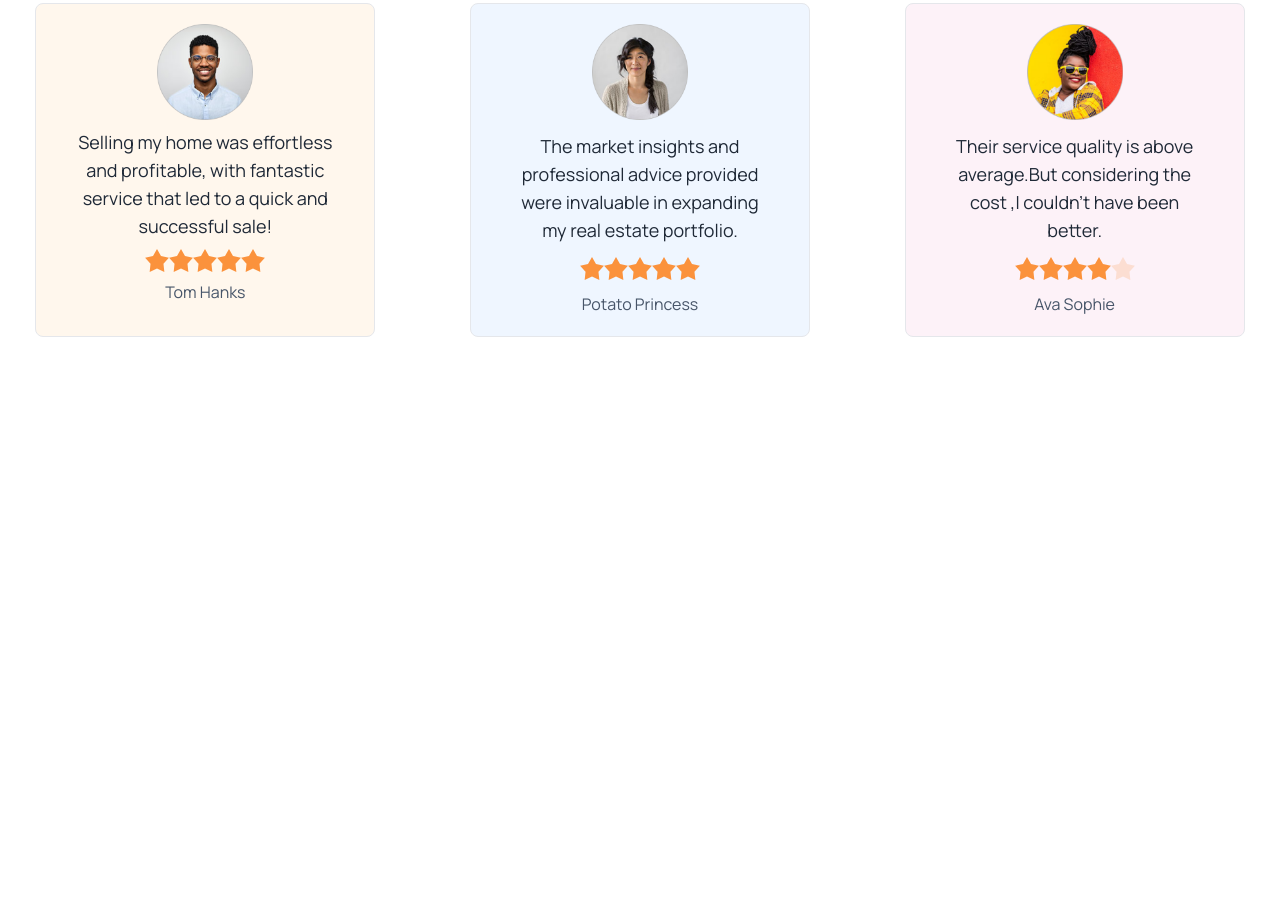
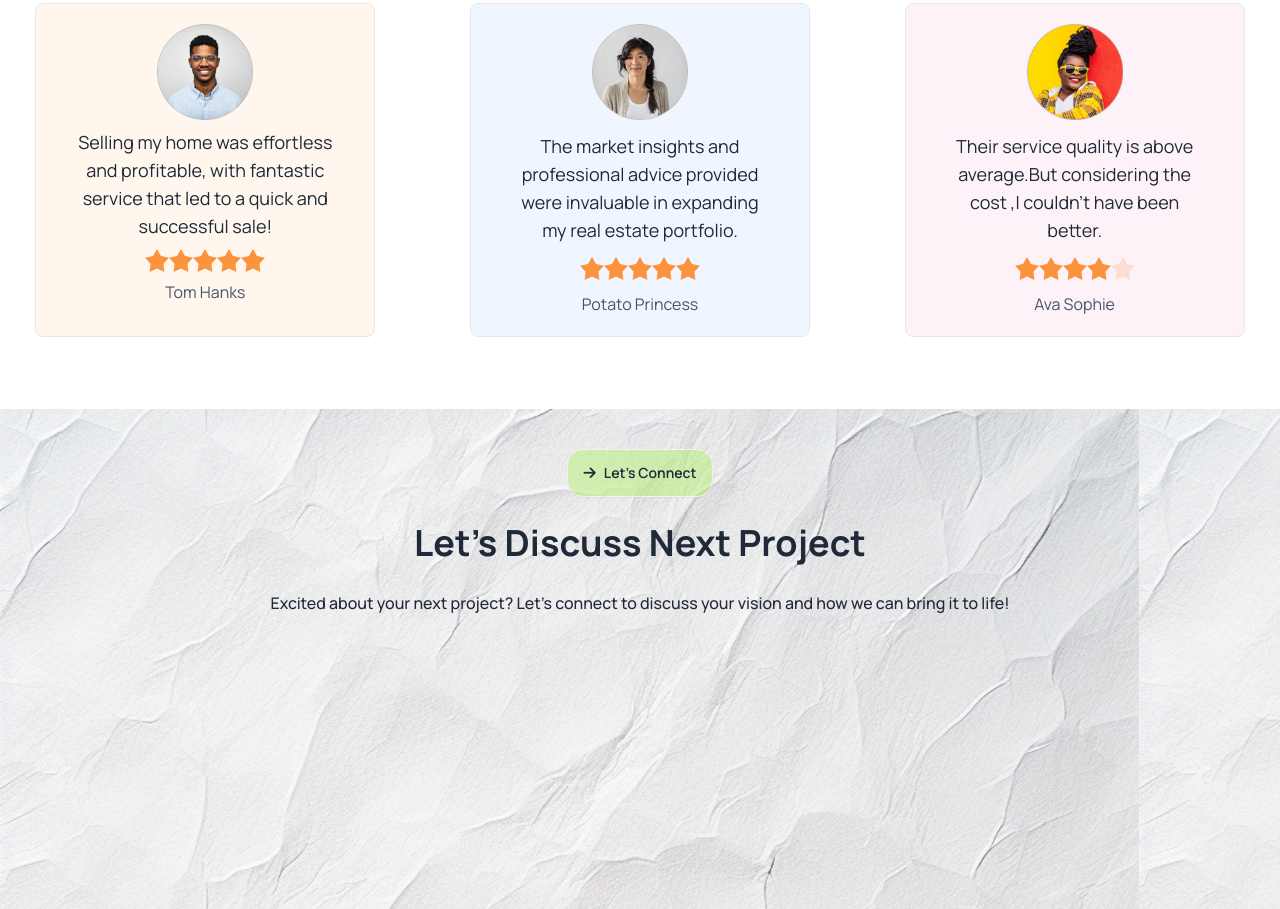
Before and after one commit to imran-binhasan/rinterio-landing-page, a plain HTML site: page index.html in a window 1280 px wide. Shown: the part 3636-4545 px from the top of the page. Before the commit the page ends 4045 px from the top, so only its background shows below. Drawn offline with nearby package versions, Linux system fonts and the light colour scheme.

Commit message:
almost done

```diff
--- a/index.html
+++ b/index.html
@@ -438,7 +438,18 @@
 </section>
     <!-- Review Section End  -->
 
-    <section></section>
+    <!-- Input Section -->
+    <section class="bg-[url('assets/bg.jpg')] h-[500px]">
+      <div class="container mx-auto">
+        <div  class="flex flex-col justify-center items-center gap-y-4 py-10">
+          <div>
+            <a class="btn bg-[#ABEF5F70] rounded-2xl"><i class="fa-solid fa-arrow-right"></i> Let’s Connect</a>
+           </div>
+          <h3 class="text-4xl font-bold leading-[60px] text-center">Let’s Discuss Next Project</h3>
+          <p class="text-center leading-7 font-medium">Excited about your next project? Let’s connect to discuss your vision and how we can bring it to life!</p>
+        </div>
+
+    </section>
 
 </main>
 <!-- Main End -->
```
